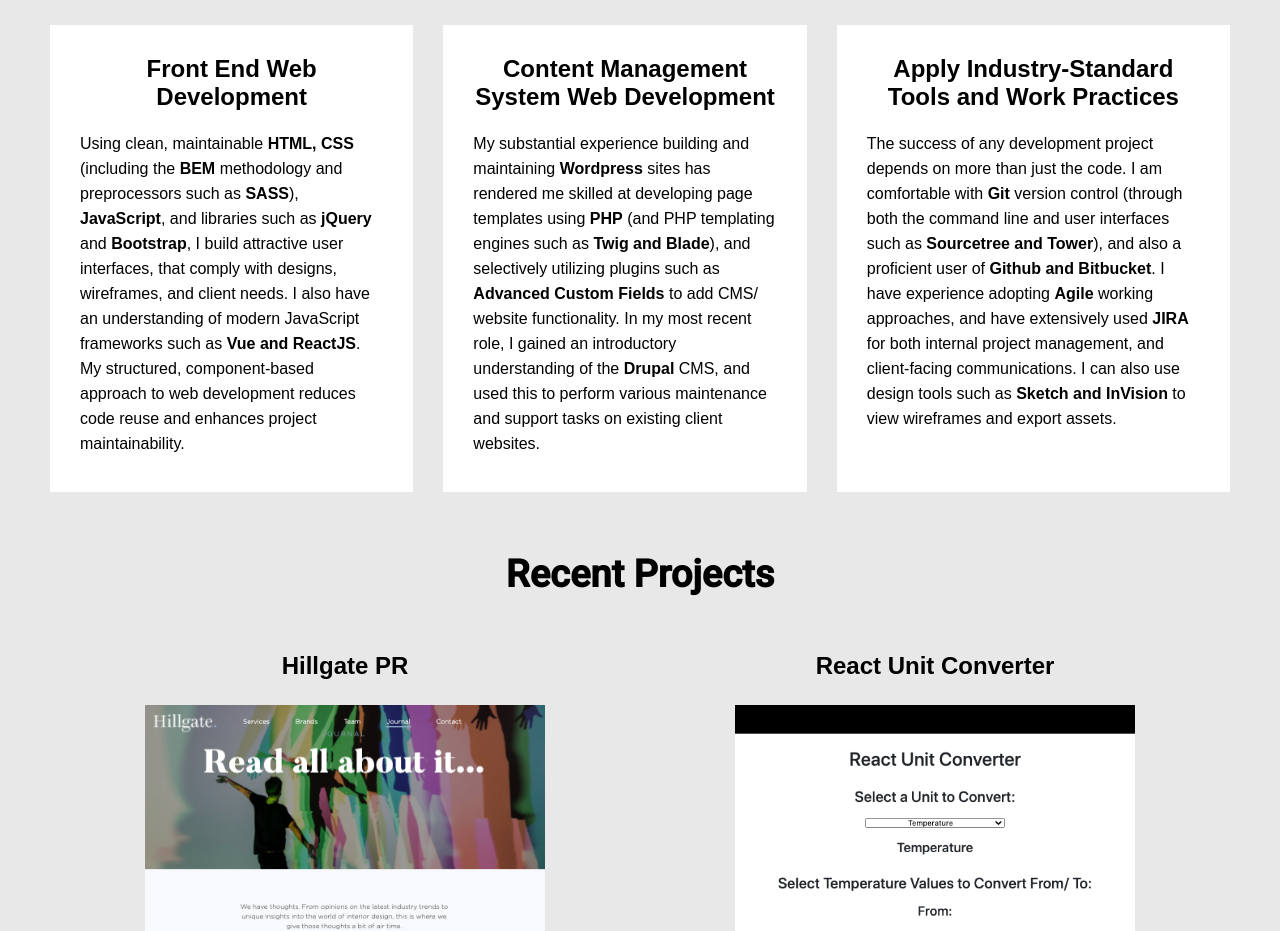
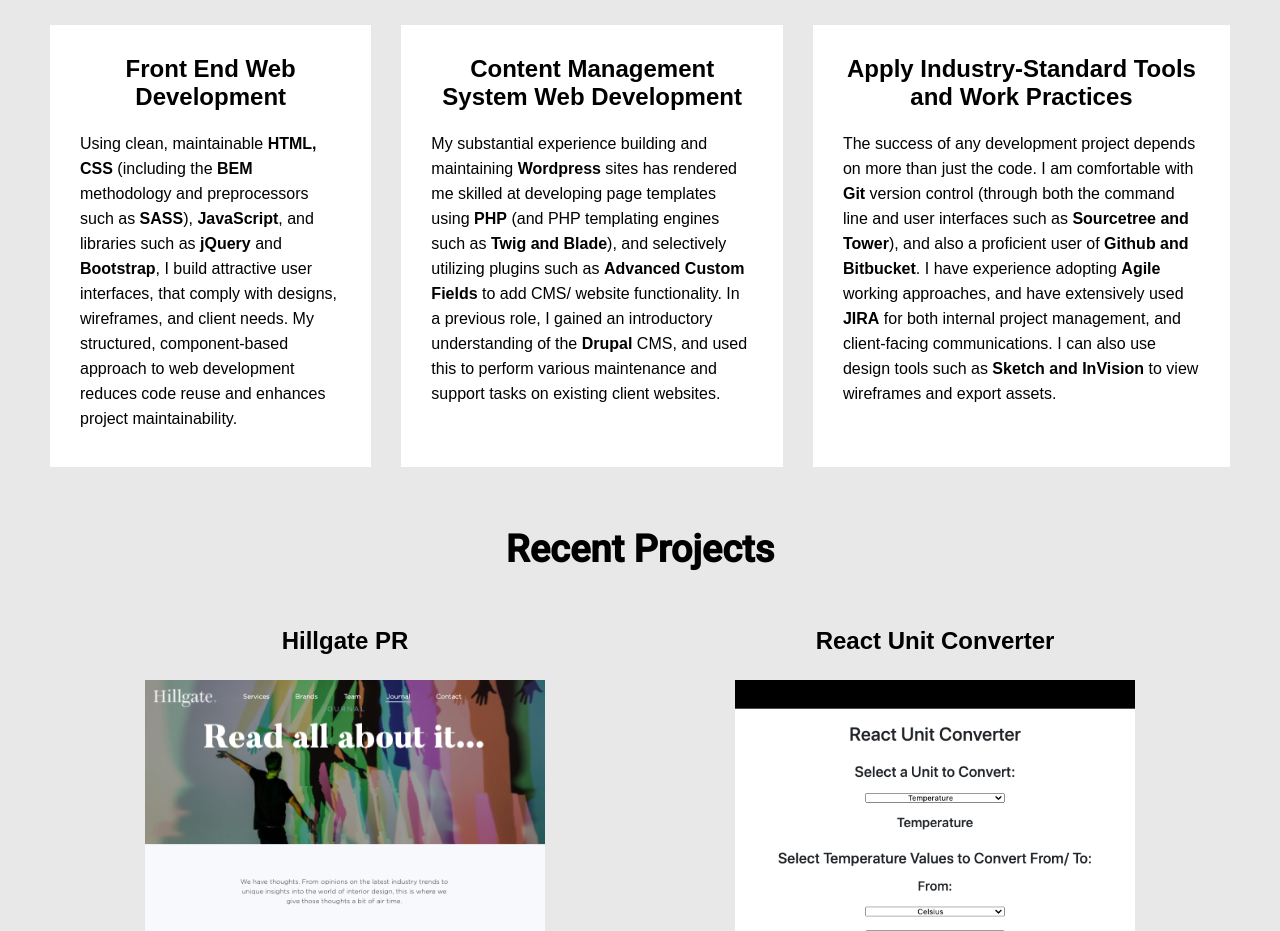
Before and after one commit to adam-martin14/adam-martin, a React app: page / in a window 1280 px wide. Shown: the part 1060-1991 px from the top of the page. Built offline with nearby package versions, Linux system fonts and the light colour scheme.

Commit message:
Copy changes.

```diff
--- a/src/components/CardGrid/CardGrid.js
+++ b/src/components/CardGrid/CardGrid.js
@@ -14,14 +14,14 @@
             <div className={classes.Card}>
 
                 <h2>Front End Web Development</h2>
-                <p>Using clean, maintainable <strong>HTML, CSS</strong> (including the <strong>BEM</strong> methodology and preprocessors such as <strong>SASS</strong>), <strong>JavaScript</strong>, and libraries such as <strong>jQuery</strong> and <strong>Bootstrap</strong>, I build attractive user interfaces, that comply with designs, wireframes, and client needs. I also have an understanding of modern JavaScript frameworks such as <strong>Vue and ReactJS</strong>. My structured, component-based approach to web development reduces code reuse and enhances project maintainability.</p>
+                <p>Using clean, maintainable <strong>HTML, CSS</strong> (including the <strong>BEM</strong> methodology and preprocessors such as <strong>SASS</strong>), <strong>JavaScript</strong>, and libraries such as <strong>jQuery</strong> and <strong>Bootstrap</strong>, I build attractive user interfaces, that comply with designs, wireframes, and client needs. My structured, component-based approach to web development reduces code reuse and enhances project maintainability.</p>
 
             </div>
 
             <div className={classes.Card}>
 
                 <h2>Content Management System Web Development</h2>
-                <p>My substantial experience building and maintaining <strong>Wordpress</strong> sites has rendered me skilled at developing page templates using <strong>PHP</strong> (and PHP templating engines such as <strong>Twig and Blade</strong>), and selectively utilizing plugins such as <strong>Advanced Custom Fields</strong> to add CMS/ website functionality. In my most recent role, I gained an introductory understanding of the <strong>Drupal</strong> CMS, and used this to perform various maintenance and support tasks on existing client websites.</p>
+                <p>My substantial experience building and maintaining <strong>Wordpress</strong> sites has rendered me skilled at developing page templates using <strong>PHP</strong> (and PHP templating engines such as <strong>Twig and Blade</strong>), and selectively utilizing plugins such as <strong>Advanced Custom Fields</strong> to add CMS/ website functionality. In a previous role, I gained an introductory understanding of the <strong>Drupal</strong> CMS, and used this to perform various maintenance and support tasks on existing client websites.</p>
             </div>
 
             <div className={classes.Card}>
```
